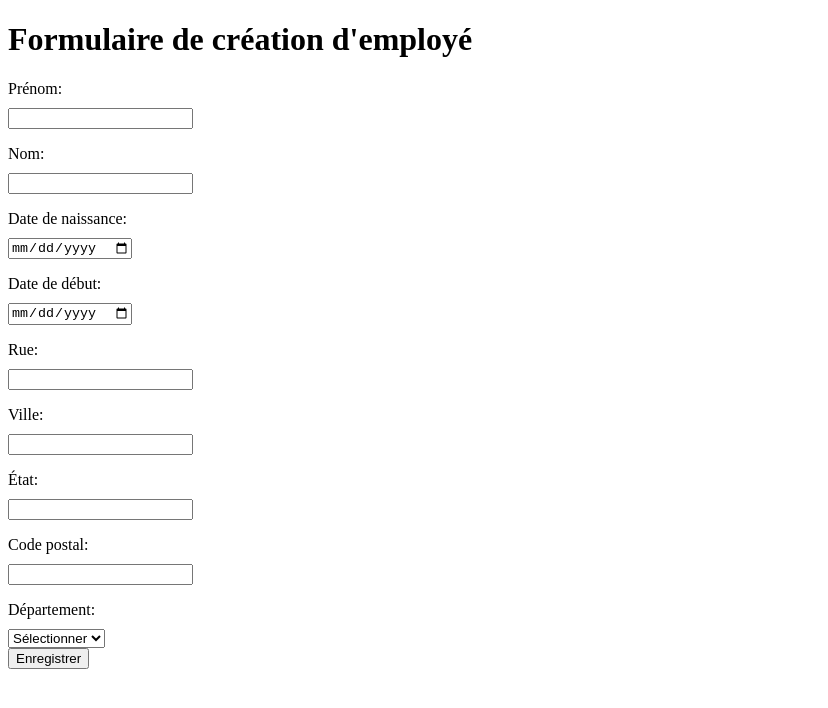
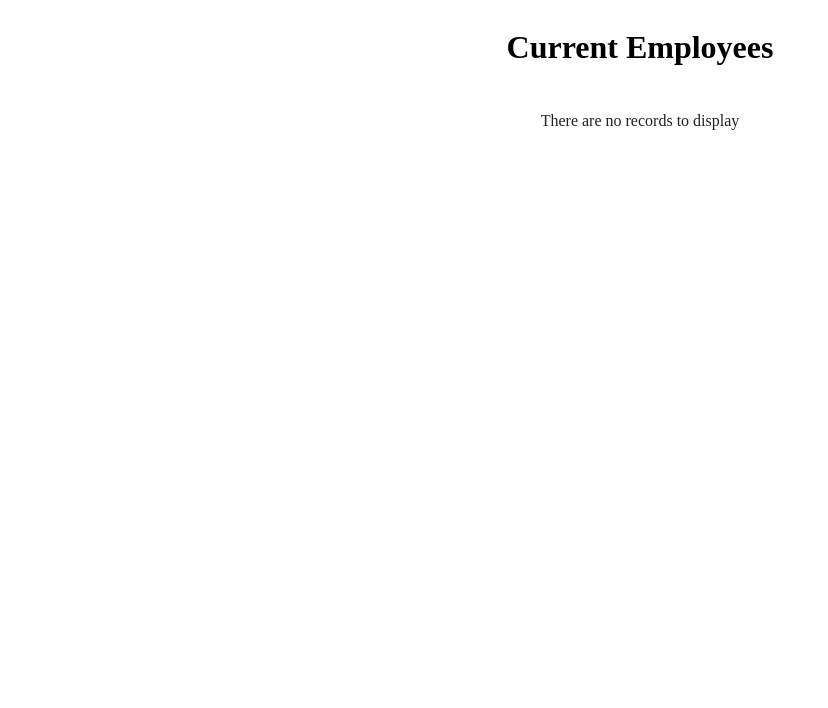
Before and after one commit to VicoD3X/Final_RP14, a React (Vite) app: page /dashboard/ListOfEmployee in a window 1280 px wide. Shown: the top 708 px of the page, without its empty margins (0-828 px from the left). Built offline with nearby package versions, Linux system fonts and the light colour scheme.

Commit message:
Environnement V2
- Patch du store
- Mise en place d'un dashboard pour une meilleure ergonomie
- Création des routes et des liens pour que le formulaire et la liste deviennent des pages dédiées
- Le Dashboard.jsx est désormais le point central du site

```diff
--- a/package.json
+++ b/package.json
@@ -12,6 +12,7 @@
   "dependencies": {
     "@reduxjs/toolkit": "^2.2.3",
     "react": "^18.2.0",
+    "react-data-table-component": "^7.6.2",
     "react-dom": "^18.2.0",
     "react-redux": "^9.1.1",
     "react-router-dom": "^6.22.3"
--- a/src/App.jsx
+++ b/src/App.jsx
@@ -1,13 +1,19 @@
-import EmployeeForm from './components/EmployeeForm'
-import './App.css'
+import React from 'react';
+import { BrowserRouter as Router, Routes, Route } from 'react-router-dom';
+import Dashboard from '../src/pages/Dashboard'; // Assuming your Dashboard component is here
+import EmployeeForm from '../src/components/EmployeeForm';
+import EmployeeList from '../src/components/EmployeeList';
 
 function App() {
   return (
-    <div>
-      <h1>Formulaire de création d'employé</h1>
-      <EmployeeForm />
-    </div>
+    <Router>
+      <Routes>
+        <Route exact path="/dashboard" element={<Dashboard />} />
+        <Route path="/dashboard/NewEmployee" element={<EmployeeForm />} />
+        <Route path="/dashboard/ListOfEmployee" element={<EmployeeList />} />
+      </Routes>
+    </Router>
   );
 }
 
-export default App
+export default App;
--- /dev/null
+++ b/src/components/EmployeeList.jsx
@@ -0,0 +1,35 @@
+import React from 'react';
+import { useSelector } from 'react-redux';
+import DataTable from 'react-data-table-component';
+
+function EmployeeList() {
+    // Accéder à l'état des employés du store Redux
+    const employees = useSelector((state) => state.employees.employees);
+
+    // Configuration des colonnes pour DataTable
+    const columns = [
+        { name: 'First Name', selector: row => row.firstName, sortable: true },
+        { name: 'Last Name', selector: row => row.lastName, sortable: true },
+        { name: 'Start Date', selector: row => row.startDate, sortable: true },
+        { name: 'Department', selector: row => row.department, sortable: true },
+        { name: 'Date of Birth', selector: row => row.dateOfBirth, sortable: true },
+        { name: 'Street', selector: row => row.street, sortable: true },
+        { name: 'City', selector: row => row.city, sortable: true },
+        { name: 'State', selector: row => row.state, sortable: true },
+        { name: 'Zip Code', selector: row => row.zipCode, sortable: true }
+    ];
+
+    return (
+        <div className="container">
+            <h1>Current Employees</h1>
+            <DataTable
+                columns={columns}
+                data={employees}
+                defaultSortFieldId={1}
+                pagination
+            />
+        </div>
+    );
+}
+
+export default EmployeeList;
--- /dev/null
+++ b/src/pages/Dashboard.jsx
@@ -0,0 +1,25 @@
+// dashboard.jsx
+
+import React from 'react';
+import { Link } from 'react-router-dom';
+
+function Dashboard() {
+  return (
+    <div className="container">
+      <h1>Dashboard</h1>
+      <div>
+        <h2>Actions</h2>
+        <ul>
+          <li>
+            <Link to="/dashboard/NewEmployee">Créer un nouvel employé</Link>
+          </li>
+          <li>
+            <Link to="/dashboard/ListOfEmployee">Voir la liste des employés</Link>
+          </li>
+        </ul>
+      </div>
+    </div>
+  );
+}
+
+export default Dashboard;
```
Also changed, not shown: 1 other file (tests, documents, lock files or other folders).
